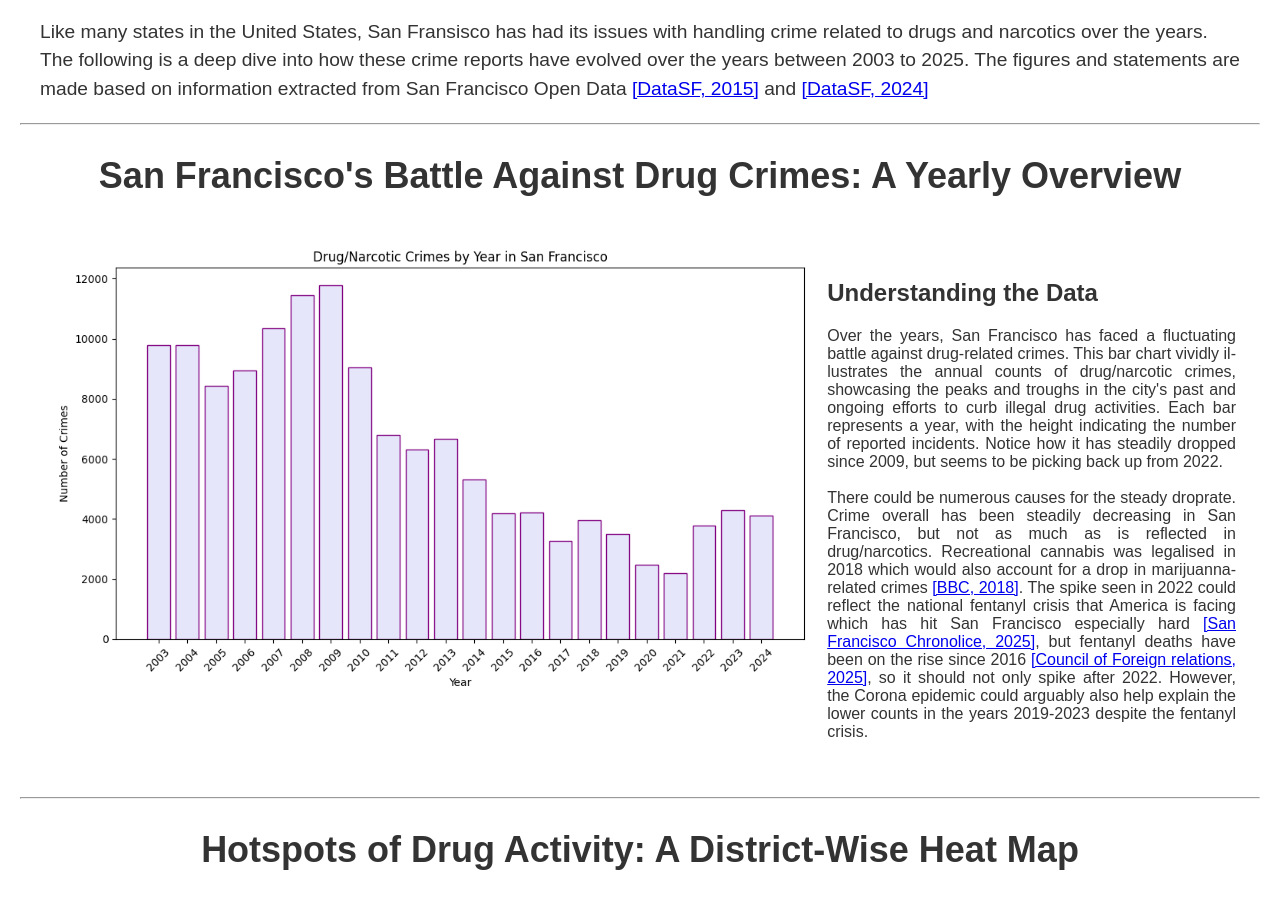
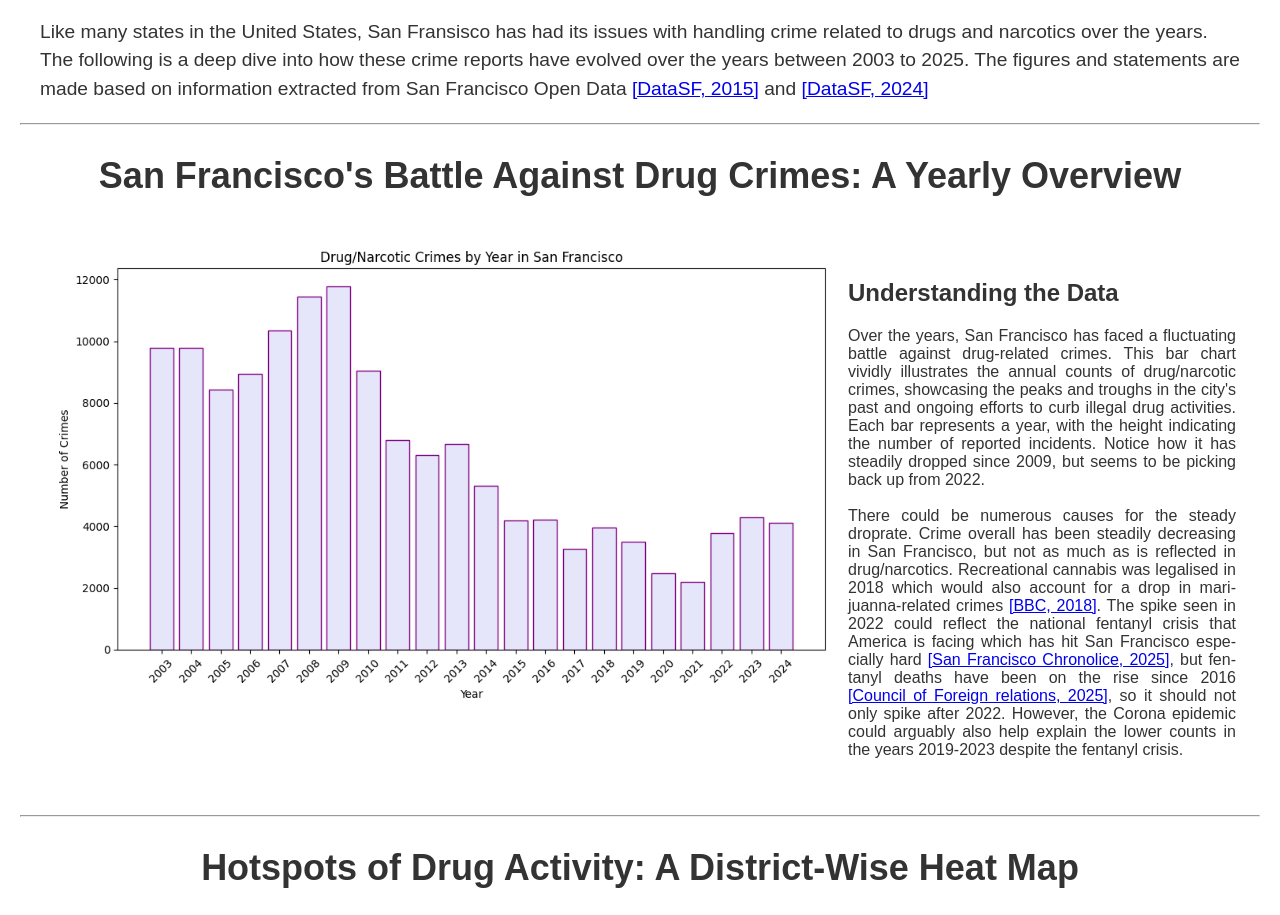
Before and after one commit to s204475/s204475.github.io, a Jekyll site: the page built from index.markdown, in a window 1280 px wide. Shown: the part 310-1225 px from the top of the page. Built offline with Jekyll 4.4.1, drawn with Linux system fonts in a browser that asks for light colours; grey boxes are pictures that could not be loaded.

Commit message:
Trying adding min-width to all containers

```diff
--- a/index.markdown
+++ b/index.markdown
@@ -19,11 +19,11 @@ title: "Micro Project - Group 77"
 </div>
 
 <div class="narrative-container" style="display: flex; align-items: flex-start; justify-content: space-between; width: 100%; max-width: 1200px; margin: 0 auto; overflow: hidden;">
-  <div class="image-container" style="flex: 1 1 65%; max-width: 65%; display: flex; justify-content: center;">
+  <div class="image-container" style="flex: 1 1 65%; min-width: 65%; max-width: 65%; display: flex; justify-content: center;">
     <img src="/assets/figures/drug time series.png" alt="Figure 1" style="border:none; width: 100%; max-width: 100%; display: block;">
   </div>
 
-  <div class="text-container" style="flex: 1 1 35%; max-width: 35%; text-align: justify; word-break: break-word; overflow-wrap: break-word; hyphens: auto; min-width: 300px;">
+  <div class="text-container" style="flex: 1 1 35%; min-width: 35%; max-width: 35%; text-align: justify; word-break: break-word; overflow-wrap: break-word; hyphens: auto; min-width: 300px;">
     <h2>Understanding the Data</h2>
     <p>Over the years, San Francisco has faced a fluctuating battle against drug-related crimes. This bar chart vividly illustrates the annual counts of drug/narcotic crimes, showcasing the peaks and troughs in the city's past and ongoing efforts to curb illegal drug activities. Each bar represents a year, with the height indicating the number of reported incidents. Notice how it has steadily dropped since 2009, but seems to be picking back up from 2022.
 
@@ -42,7 +42,7 @@ title: "Micro Project - Group 77"
 </div>
 
 <div class="narrative-container" style="display: flex; align-items: flex-start; justify-content: space-between; width: 100%; max-width: 1200px; margin: 0 auto; overflow: hidden;">
-  <div class="text-container" style="flex: 1 1 35%; max-width: 35%; text-align: justify; word-break: break-word; overflow-wrap: break-word; hyphens: auto; min-width: 300px;">
+  <div class="text-container" style="flex: 1 1 35%; min-width: 35%; max-width: 35%; text-align: justify; word-break: break-word; overflow-wrap: break-word; hyphens: auto; min-width: 300px;">
     <h2>Explore the timeline</h2>
     <p>This heat map provides a striking visual representation of drug/narcotic crime hotspots across San Francisco, overlaid with the boundaries of police districts. The size of the red areas of the heat map colors indicates the concentration of incidents, with larger areas signifying more crime occurances. By overlaying police district borders, we can see which areas are most affected and how law enforcement resources might have been be allocated to address these critical zones.
 
@@ -55,7 +55,7 @@ title: "Micro Project - Group 77"
     You can explore the data yourself using the controls at the bottom of the heatmap or by hovering and clicking on the areas-of-interest using the mouse.
     </p>
   </div>
-  <div class="image-container" style="flex: 1 1 65%; max-width: 65%; display: flex; justify-content: center;">
+  <div class="image-container" style="flex: 1 1 65%; min-width: 65%; max-width: 65%; display: flex; justify-content: center;">
     <iframe src="/assets/html/A2_san_francisco_heatmapwithtime.html"
             style="border:none; width: 100%; height: 600px; max-width: 100%; display: block;"></iframe>
   </div>
```
